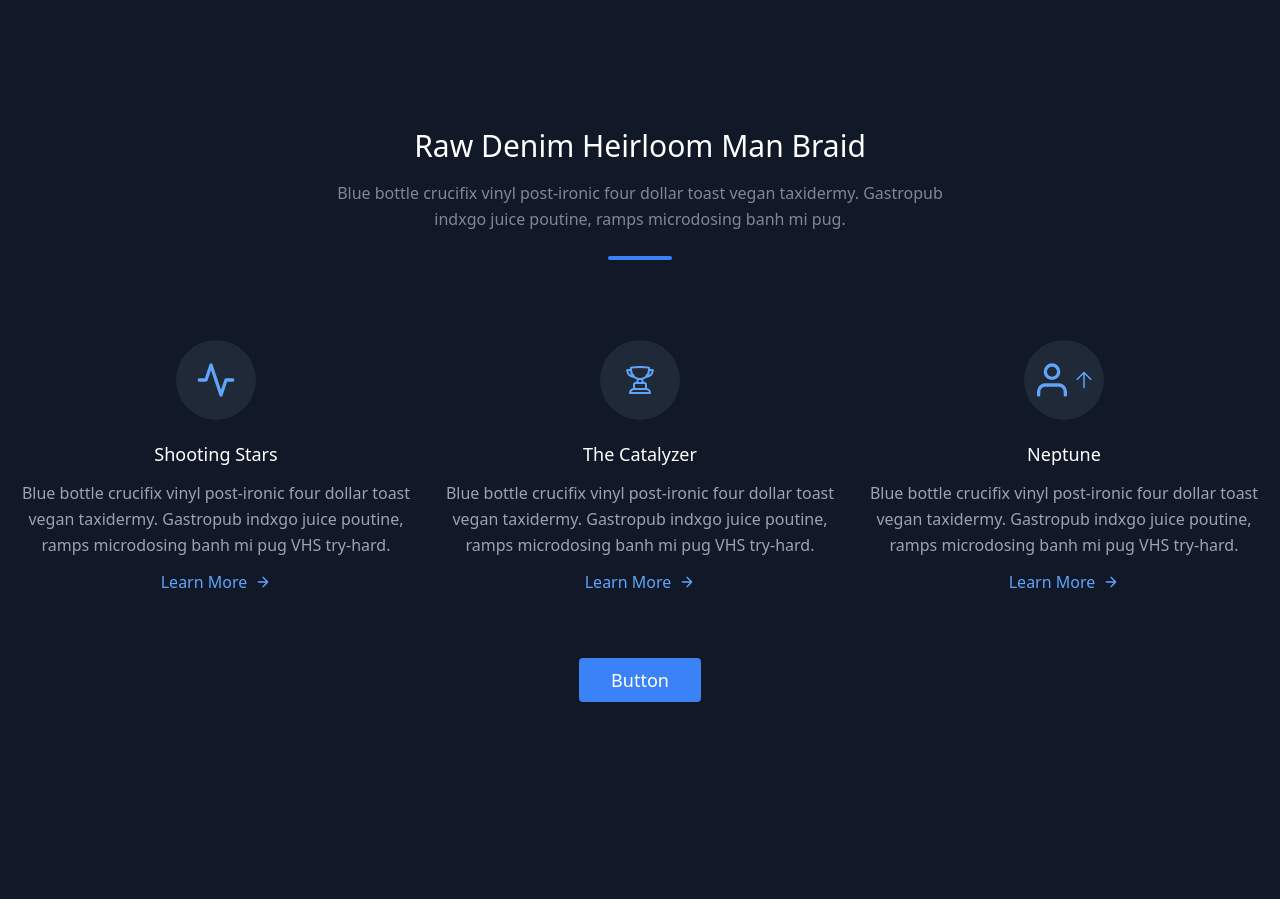
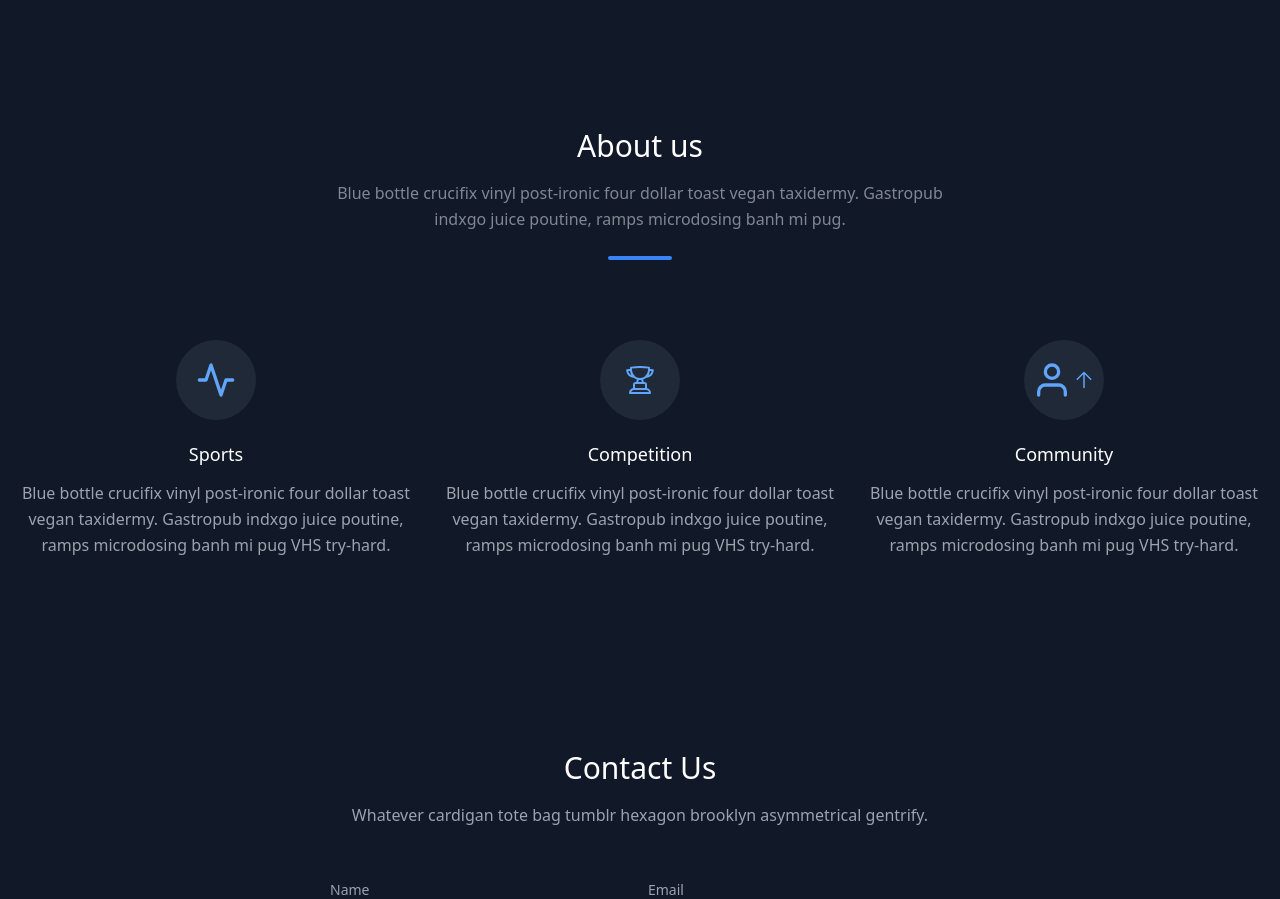
Before and after one commit to FoleyDom/vite-tailwind, a React (Vite) app in the folder frontend-vite/: page / in a window 1280 px wide. Shown: the part 540-1439 px from the top of the page. Built offline with nearby package versions, Linux system fonts and the light colour scheme.

Commit message:
About us section updates, alot more to do.

```diff
--- a/frontend-vite/src/components/Gallery.jsx
+++ b/frontend-vite/src/components/Gallery.jsx
@@ -4,12 +4,11 @@ function Gallery() {
             <div class="container px-5 py-24 mx-auto">
                 <div class="text-center mb-20">
                     <h1 class="sm:text-3xl text-2xl font-medium title-font text-white mb-4">
-						Raw Denim Heirloom Man Braid
+                        About us
                     </h1>
                     <p class="text-base leading-relaxed xl:w-2/4 lg:w-3/4 mx-auto text-gray-400 text-opacity-80">
-						Blue bottle crucifix vinyl post-ironic four dollar toast
-						vegan taxidermy. Gastropub indxgo juice poutine, ramps
-						microdosing banh mi pug.
+                        Blue bottle crucifix vinyl post-ironic four dollar toast vegan taxidermy.
+                        Gastropub indxgo juice poutine, ramps microdosing banh mi pug.
                     </p>
                     <div class="flex mt-6 justify-center">
                         <div class="w-16 h-1 rounded-full bg-blue-500 inline-flex"></div>
@@ -25,35 +24,17 @@ function Gallery() {
                                 stroke-linejoin="round"
                                 stroke-width="2"
                                 class="w-10 h-10"
-								viewBox="0 0 24 24"
-							>
+                                viewBox="0 0 24 24">
                                 <path d="M22 12h-4l-3 9L9 3l-3 9H2"></path>
                             </svg>
                         </div>
                         <div class="flex-grow">
-							<h2 class="text-white text-lg title-font font-medium mb-3">
-								Shooting Stars
-							</h2>
+                            <h2 class="text-white text-lg title-font font-medium mb-3">Sports</h2>
                             <p class="leading-relaxed text-base">
-								Blue bottle crucifix vinyl post-ironic four
-								dollar toast vegan taxidermy. Gastropub indxgo
-								juice poutine, ramps microdosing banh mi pug VHS
-								try-hard.
+                                Blue bottle crucifix vinyl post-ironic four dollar toast vegan
+                                taxidermy. Gastropub indxgo juice poutine, ramps microdosing banh mi
+                                pug VHS try-hard.
                             </p>
-							<a class="mt-3 text-blue-400 inline-flex items-center">
-								Learn More
-								<svg
-									fill="none"
-									stroke="currentColor"
-									stroke-linecap="round"
-									stroke-linejoin="round"
-									stroke-width="2"
-									class="w-4 h-4 ml-2"
-									viewBox="0 0 24 24"
-								>
-									<path d="M5 12h14M12 5l7 7-7 7"></path>
-								</svg>
-							</a>
                         </div>
                     </div>
                     <div class="p-4 md:w-1/3 flex flex-col text-center items-center">
@@ -64,8 +45,7 @@ function Gallery() {
                                 viewBox="0 0 24 24"
                                 strokeWidth={1.5}
                                 stroke="currentColor"
-								className="w-8 h-8"
-							>
+                                className="w-8 h-8">
                                 <path
                                     strokeLinecap="round"
                                     strokeLinejoin="round"
@@ -75,28 +55,13 @@ function Gallery() {
                         </div>
                         <div class="flex-grow">
                             <h2 class="text-white text-lg title-font font-medium mb-3">
-								The Catalyzer
+                                Competition
                             </h2>
                             <p class="leading-relaxed text-base">
-								Blue bottle crucifix vinyl post-ironic four
-								dollar toast vegan taxidermy. Gastropub indxgo
-								juice poutine, ramps microdosing banh mi pug VHS
-								try-hard.
+                                Blue bottle crucifix vinyl post-ironic four dollar toast vegan
+                                taxidermy. Gastropub indxgo juice poutine, ramps microdosing banh mi
+                                pug VHS try-hard.
                             </p>
-							<a class="mt-3 text-blue-400 inline-flex items-center">
-								Learn More
-								<svg
-									fill="none"
-									stroke="currentColor"
-									stroke-linecap="round"
-									stroke-linejoin="round"
-									stroke-width="2"
-									class="w-4 h-4 ml-2"
-									viewBox="0 0 24 24"
-								>
-									<path d="M5 12h14M12 5l7 7-7 7"></path>
-								</svg>
-							</a>
                         </div>
                     </div>
                     <div class="p-4 md:w-1/3 flex flex-col text-center items-center">
@@ -108,8 +73,7 @@ function Gallery() {
                                 stroke-linejoin="round"
                                 stroke-width="2"
                                 class="w-10 h-10"
-								viewBox="0 0 24 24"
-							>
+                                viewBox="0 0 24 24">
                                 <path d="M20 21v-2a4 4 0 00-4-4H8a4 4 0 00-4 4v2"></path>
                                 <circle cx="12" cy="7" r="4"></circle>
                             </svg>
@@ -119,8 +83,7 @@ function Gallery() {
                                 viewBox="0 0 24 24"
                                 strokeWidth={1.5}
                                 stroke="currentColor"
-								className="w-6 h-6"
-							>
+                                className="w-6 h-6">
                                 <path
                                     strokeLinecap="round"
                                     strokeLinejoin="round"
@@ -130,34 +93,16 @@ function Gallery() {
                         </div>
                         <div class="flex-grow">
                             <h2 class="text-white text-lg title-font font-medium mb-3">
-								Neptune
+                                Community
                             </h2>
                             <p class="leading-relaxed text-base">
-								Blue bottle crucifix vinyl post-ironic four
-								dollar toast vegan taxidermy. Gastropub indxgo
-								juice poutine, ramps microdosing banh mi pug VHS
-								try-hard.
+                                Blue bottle crucifix vinyl post-ironic four dollar toast vegan
+                                taxidermy. Gastropub indxgo juice poutine, ramps microdosing banh mi
+                                pug VHS try-hard.
                             </p>
-							<a class="mt-3 text-blue-400 inline-flex items-center">
-								Learn More
-								<svg
-									fill="none"
-									stroke="currentColor"
-									stroke-linecap="round"
-									stroke-linejoin="round"
-									stroke-width="2"
-									class="w-4 h-4 ml-2"
-									viewBox="0 0 24 24"
-								>
-									<path d="M5 12h14M12 5l7 7-7 7"></path>
-								</svg>
-							</a>
                         </div>
                     </div>
                 </div>
-				<button class="flex mx-auto mt-16 text-white bg-blue-500 border-0 py-2 px-8 focus:outline-none hover:bg-blue-600 rounded text-lg">
-					Button
-				</button>
             </div>
         </section>
     )
```
Lines whose indentation alone changed are shown as unchanged.
